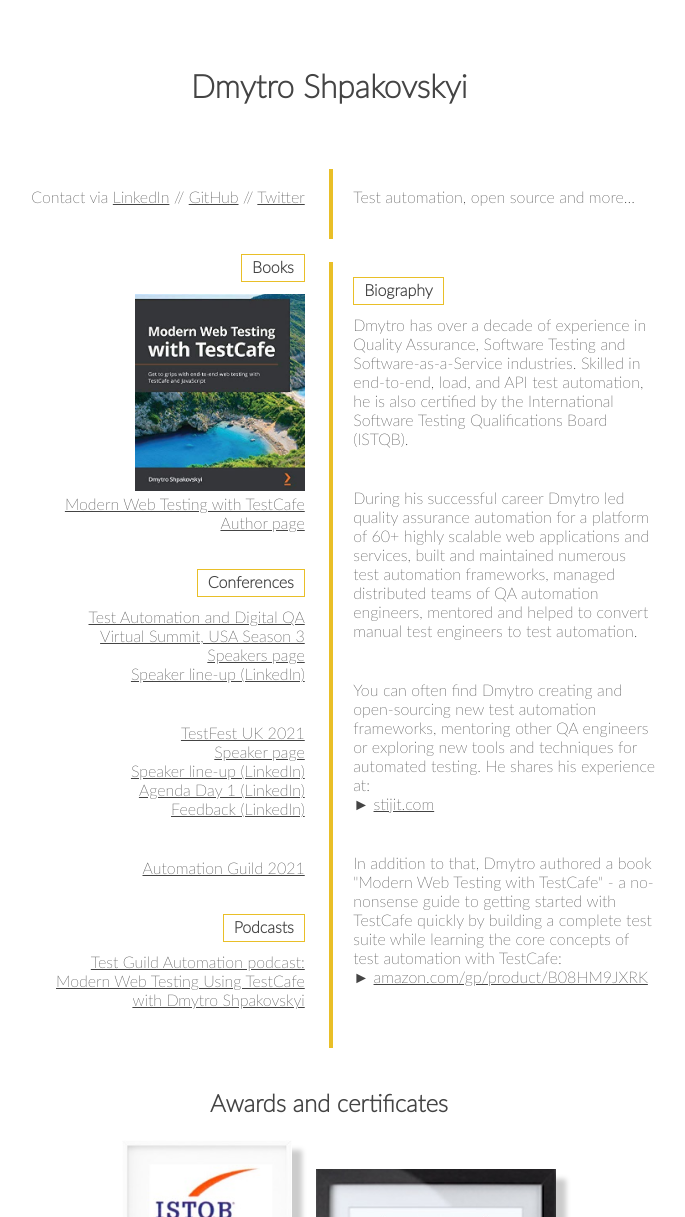
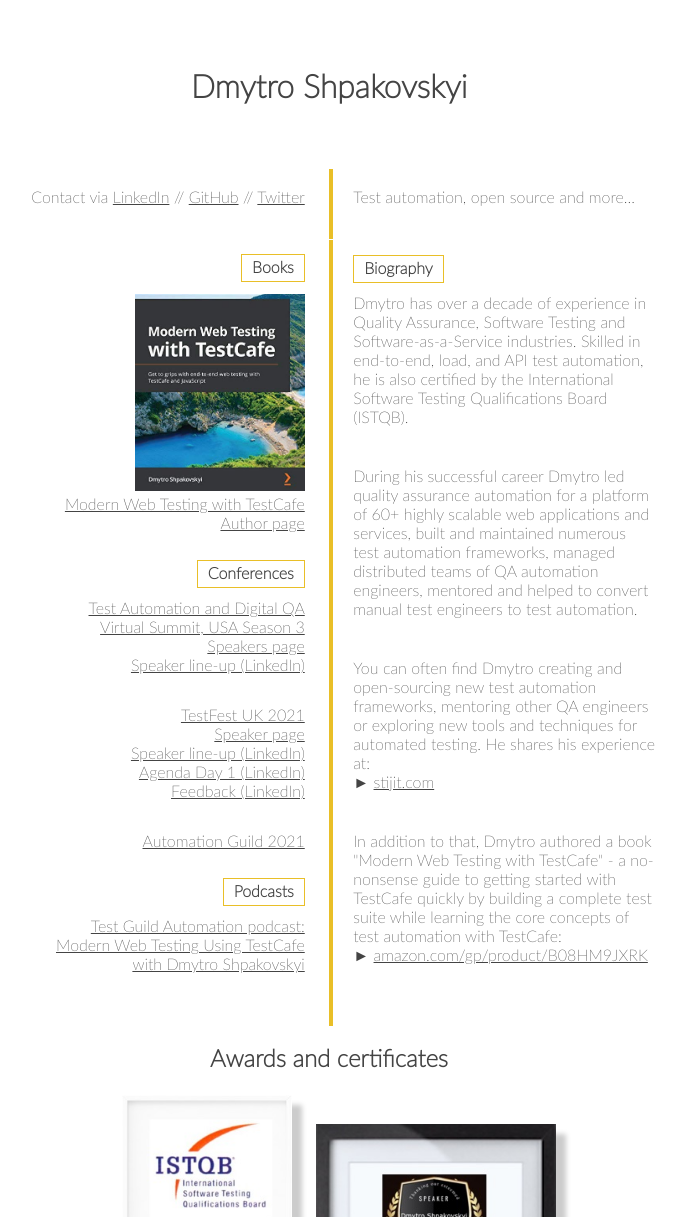
Before and after one commit to Marketionist/marketionist.github.io, a plain HTML site: page index.html in a window 1280 px wide. Shown: the top 1217 px of the page, without its empty margins (311-996 px from the left). Drawn offline with Linux system fonts and the light colour scheme.

Commit message:
Update list margins

```diff
--- a/resume.css
+++ b/resume.css
@@ -32,7 +32,7 @@
 
 ul {
     list-style-type: none;
-    margin-bottom: 40px;
+    margin-bottom: 31px;
 }
 
 [aria-labelledby="biography"] p {
@@ -72,7 +72,7 @@
     height: 30px;
     margin-top: 40px;
     padding: 20px 20px 20px 20px;
-    width: 40%;
+    width: 42%;
 }
 
 .block-content-main {
```
